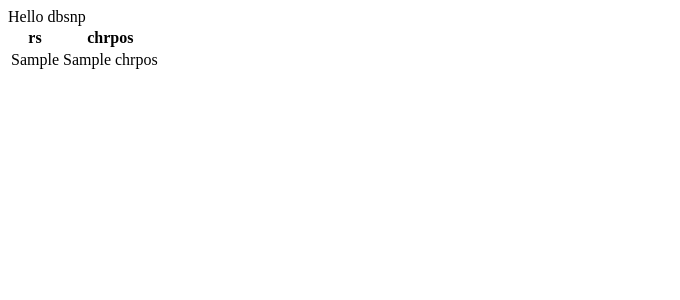
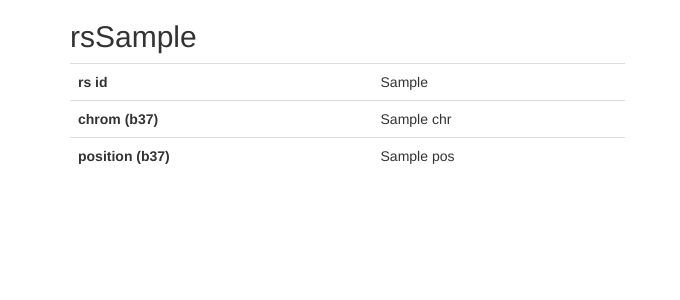
Before and after one commit to knmkr/dbsnp-pg, a Python web app: template contrib/web/djdbsnp/dbsnp/templates/index.html in a window 1280 px wide. Shown: the top 300 px of the page, without its empty margins (0-680 px from the left). Run offline with Jinja, Linux system fonts and the light colour scheme; the template is opened without the code that fills it: most values are stand-ins (such as "Sample title", 1, 10 or a date in 2020); some libraries are stand-ins or nearby versions.

Commit message:
update table in view

```diff
--- a/contrib/web/djdbsnp/dbsnp/templates/index.html
+++ b/contrib/web/djdbsnp/dbsnp/templates/index.html
@@ -1,20 +1,33 @@
 <!DOCTYPE html>
 <html lang="en">
   <head>
+    <meta name="viewport" content="width=device-width, initial-scale=1">
+
+    <!-- bootstrap3 -->
+    <link rel="stylesheet" href="https://maxcdn.bootstrapcdn.com/bootstrap/3.3.5/css/bootstrap.min.css">
   </head>
+
   <body>
-    Hello dbsnp
-
-    <table>
-      <tr>
-        <th>rs</th>
-        <th>chrpos</th>
-      </tr>
-      <tr>
-        <td>{{ rs }}</td>
-        <td>{{ chrpos }}</td>
-      </tr>
-    </table>
-
+    <div class="container">
+      <div class="row">
+        <div class="col-md-6">
+          <h2 class="sub-header">rs{{ rs }}</h2>
+          <table class="table">
+            <tr>
+              <th>rs id</th>
+              <td>{{ rs }}</td>
+            </tr>
+            <tr>
+              <th>chrom (b37)</th>
+              <td>{{ chrpos.0.chr }}</td>
+            </tr>
+            <tr>
+              <th>position (b37)</th>
+              <td>{{ chrpos.0.pos }}</td>
+            </tr>
+          </table>
+        </div>
+      </div>
+    </div>
   </body>
 </html>
```
